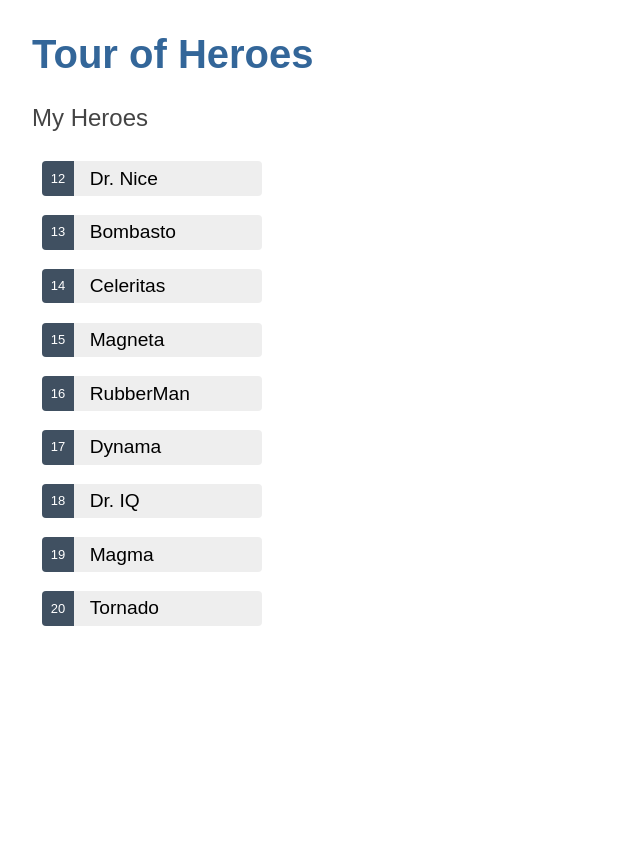
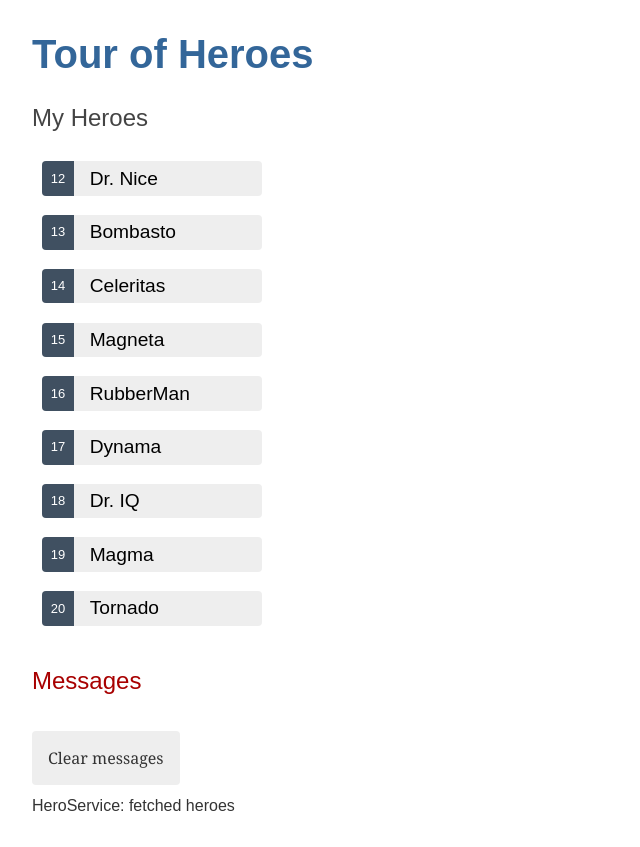
Before and after one commit to mcnic/ang_17, an Angular app: page / in a window 1280 px wide. Shown: the whole page, without its empty margins (0-640 px from the left). Before the commit the page ends 800 px from the top, so only its background shows below. Built offline with nearby package versions, Linux system fonts and the light colour scheme.

Commit message:
feat: add messages

```diff
--- a/src/app/app.component.html
+++ b/src/app/app.component.html
@@ -1,2 +1,3 @@
 <h1>{{ title }}</h1>
-<app-heroes></app-heroes>
+<app-heroes />
+<app-messages />
--- a/src/app/app.component.ts
+++ b/src/app/app.component.ts
@@ -1,11 +1,12 @@
 import { Component } from '@angular/core';
 import { RouterOutlet } from '@angular/router';
 import { HeroesComponent } from './heroes/heroes.component';
+import { MessagesComponent } from './messages/messages.component';
 
 @Component({
   selector: 'app-root',
   standalone: true,
-  imports: [RouterOutlet, HeroesComponent],
+  imports: [RouterOutlet, HeroesComponent, MessagesComponent],
   templateUrl: './app.component.html',
   styleUrl: './app.component.css',
 })
--- a/src/app/hero.service.ts
+++ b/src/app/hero.service.ts
@@ -2,12 +2,17 @@
 import { Hero } from './hero';
 import { HEROES } from './mock-heroes';
 import { Observable, of } from 'rxjs';
+import { MessageService } from './message.service';
 
 @Injectable({
   providedIn: 'root',
 })
 export class HeroService {
+  constructor(private messageService: MessageService) {}
+
   getHeroes(): Observable<Hero[]> {
-    return of(HEROES);
+    const heroes = of(HEROES);
+    this.messageService.add('HeroService: fetched heroes');
+    return heroes;
   }
 }
--- a/src/app/heroes/heroes.component.ts
+++ b/src/app/heroes/heroes.component.ts
@@ -3,6 +3,7 @@
 import { Hero } from '../hero';
 import { HeroDetailComponent } from '../hero-detail/hero-detail.component';
 import { HeroService } from '../hero.service';
+import { MessageService } from '../message.service';
 
 @Component({
   selector: 'app-heroes',
@@ -15,7 +16,10 @@
   heroes: Hero[] = [];
   selectedHero?: Hero;
 
-  constructor(private heroService: HeroService) {}
+  constructor(
+    private heroService: HeroService,
+    private messageService: MessageService
+  ) {}
 
   ngOnInit(): void {
     this.getHeroes();
@@ -29,5 +33,6 @@
 
   onSelect(hero: Hero) {
     this.selectedHero = hero;
+    this.messageService.add(`select ${hero.name}`);
   }
 }
--- /dev/null
+++ b/src/app/message.service.ts
@@ -0,0 +1,16 @@
+import { Injectable } from '@angular/core';
+
+@Injectable({
+  providedIn: 'root',
+})
+export class MessageService {
+  messages: string[] = [];
+
+  add(message: string) {
+    this.messages.push(message);
+  }
+
+  clear() {
+    this.messages = [];
+  }
+}
--- /dev/null
+++ b/src/app/messages/messages.component.css
@@ -0,0 +1,19 @@
+/* MessagesComponent's private CSS styles */
+h2 {
+  color: #a80000;
+  font-family: Arial, Helvetica, sans-serif;
+  font-weight: lighter;
+}
+
+.clear {
+  color: #333;
+  background-color: #eee;
+  margin-bottom: 12px;
+  padding: 1rem;
+  border-radius: 4px;
+  font-size: 1rem;
+}
+.clear:hover {
+  color: white;
+  background-color: #42545c;
+}
--- /dev/null
+++ b/src/app/messages/messages.component.html
@@ -0,0 +1,7 @@
+<div *ngIf="messageService.messages.length">
+  <h2>Messages</h2>
+  <button type="button" class="clear" (click)="messageService.clear()">
+    Clear messages
+  </button>
+  <div *ngFor="let message of messageService.messages">{{ message }}</div>
+</div>
```
Also changed, not shown: src/app/messages/messages.component.ts (added, +14 -0 lines).
